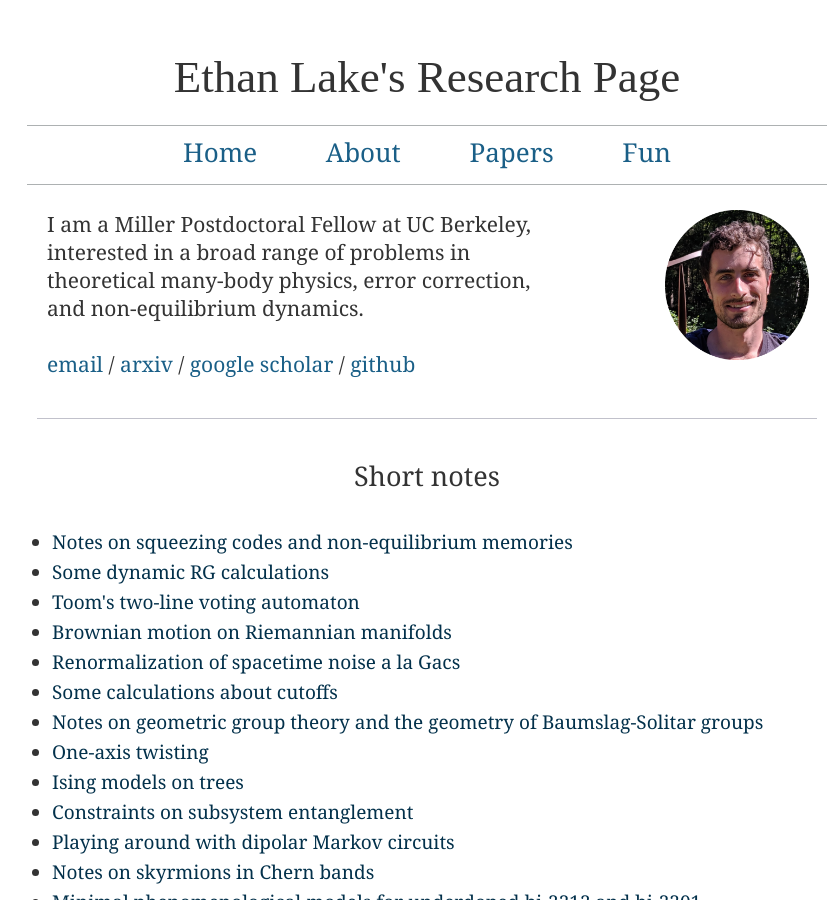
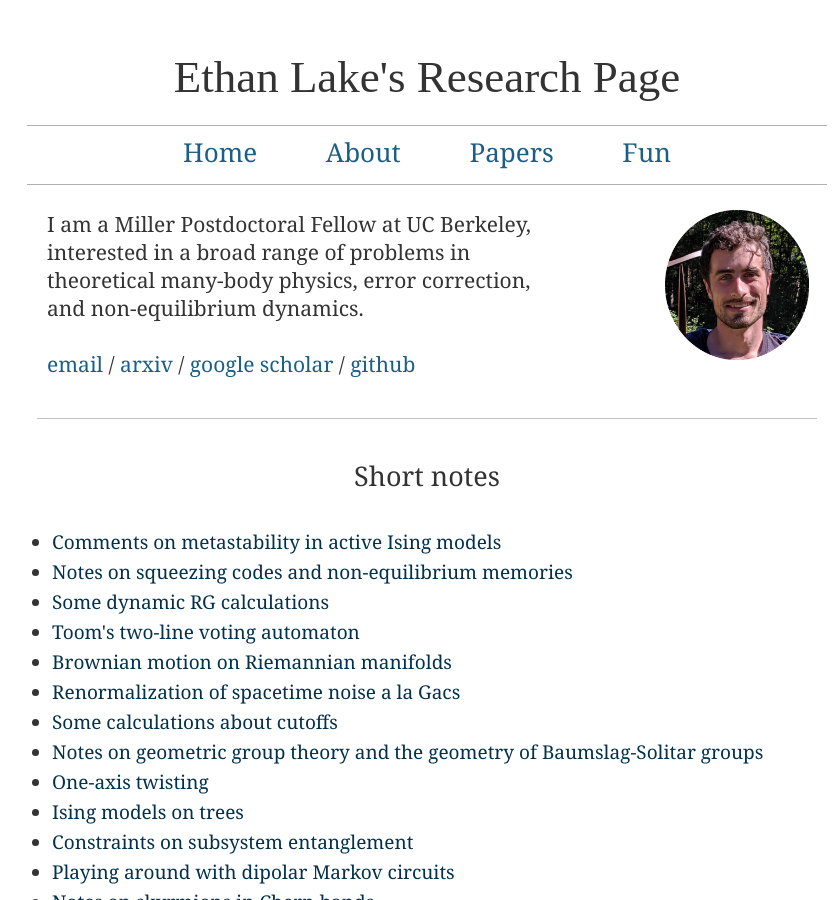
Before and after one commit to ethanlake/ethanlake.github.io, a Jekyll site: the page index.html, which Jekyll copies as it is, in a window 1280 px wide and 900 px high. Shown: the whole window, without its empty margins (213-1053 px from the left). Built offline with Jekyll 4.4.1, drawn with Linux system fonts in a browser that asks for light colours.

Commit message:
added aim notes

```diff
--- a/index.html
+++ b/index.html
@@ -59,7 +59,8 @@
  <br>
   <ul>
     <!-- <li><a href="/blogs/blog_test">Test</a></li> -->
-	<li><a href="notes/streamlined_squeezing_notes.pdf">Notes on squeezing codes and non-equilibrium memories</a></li>
+	<li><a href="notes/aim.pdf">Comments on metastability in active Ising models</a></li>
+    <li><a href="notes/streamlined_squeezing_notes.pdf">Notes on squeezing codes and non-equilibrium memories</a></li>
 	  	<li><a href="notes/dynamic_RG_notes.pdf">Some dynamic RG calculations</a></li>
     <li><a href="notes/tlv_notes.pdf">Toom's two-line voting automaton</a> </li>
     <li><a href="notes/brownian.pdf">Brownian motion on Riemannian manifolds</a> </li>
```
Also changed, not shown: 1 other file.
